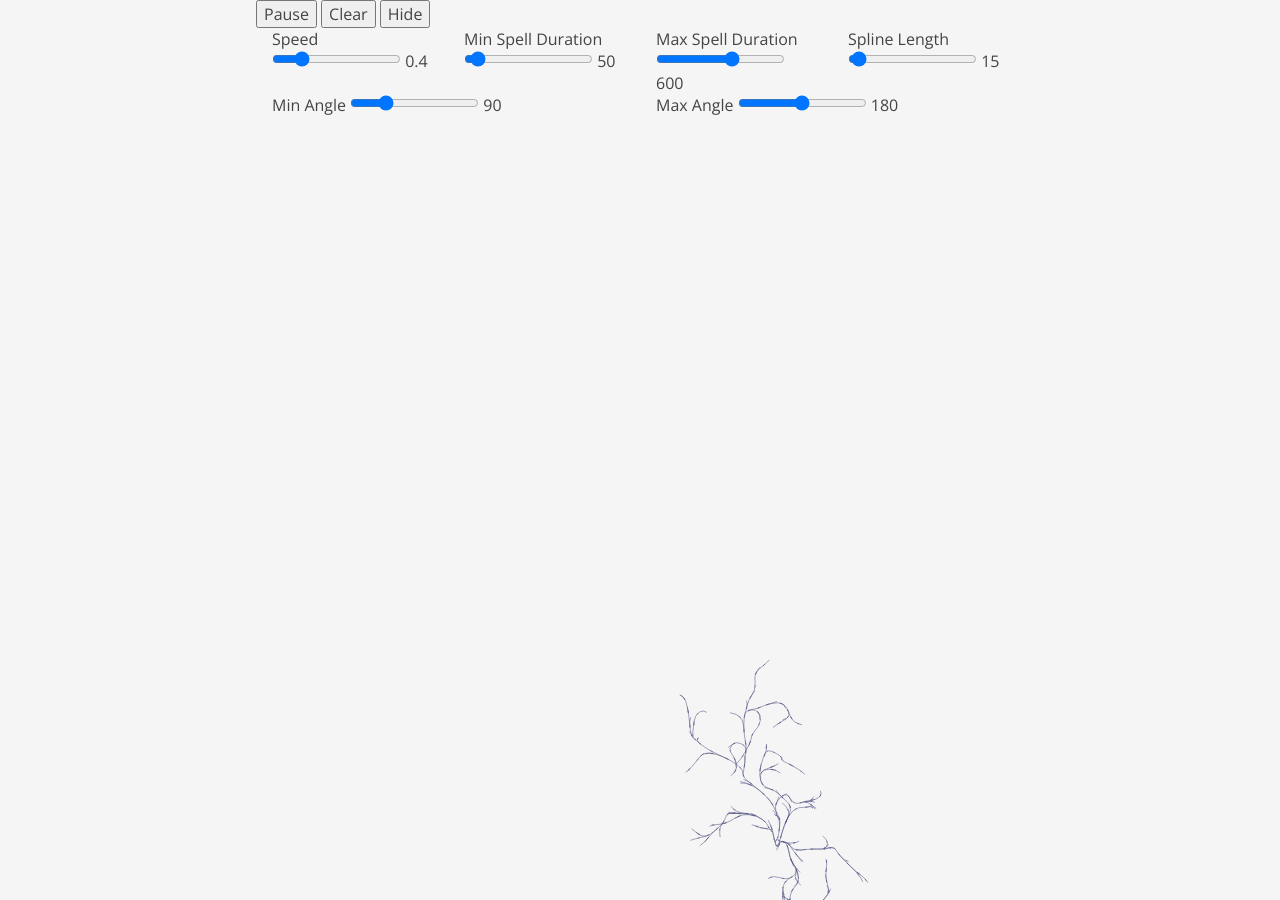
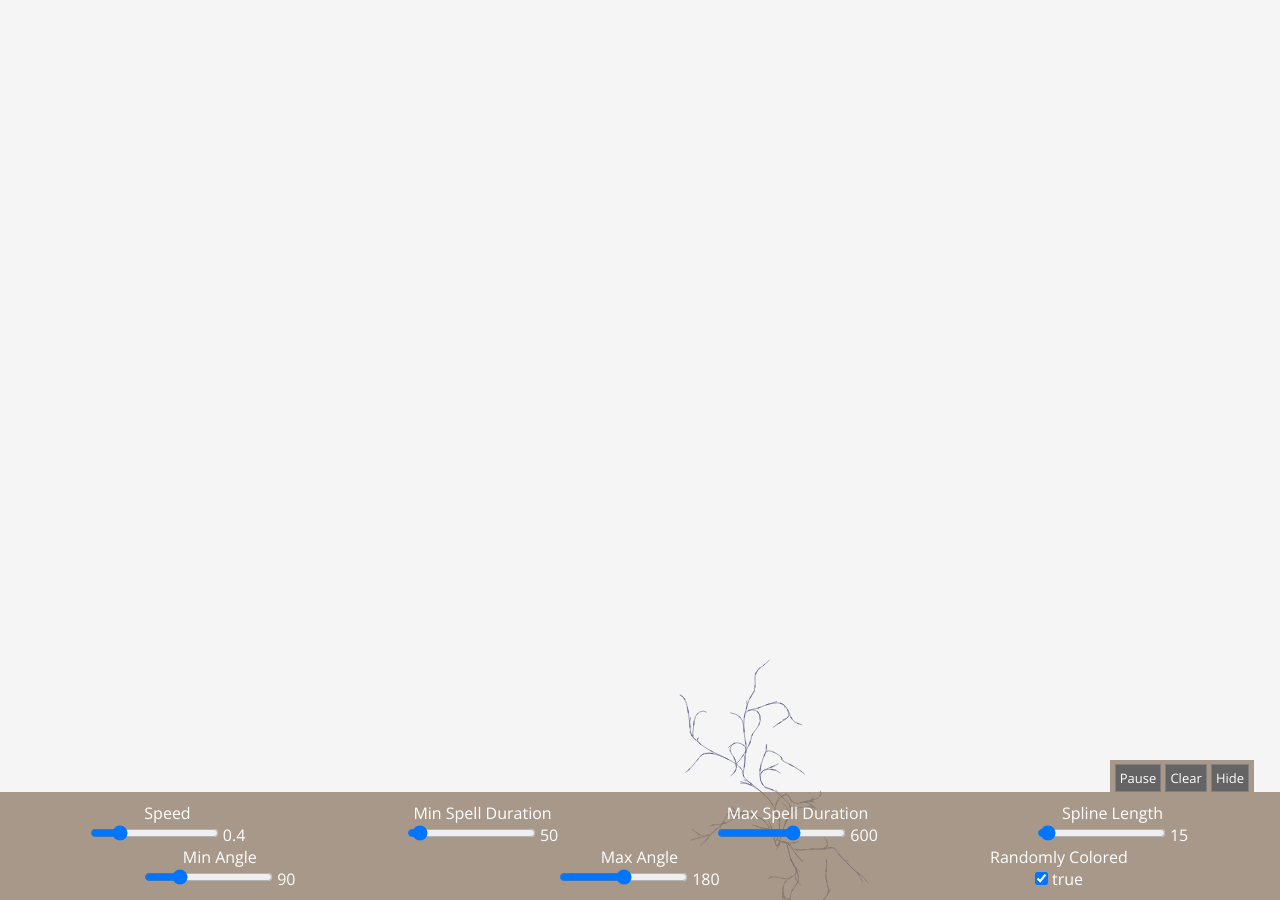
Before and after one commit to thallada/thallada.github.io, a Jekyll site: the page built from magic/index.html, in a window 1280 px wide. Built offline with Jekyll 4.4.1, drawn with Linux system fonts in a browser that asks for light colours; Markdown is read by kramdown in place of the engine named in the settings.

Commit message:
Complete options panel

```diff
--- a/_data/magic.yml
+++ b/_data/magic.yml
@@ -7,3 +7,4 @@ minDuration: 50
 splineLength: 15
 maxAngleChange: 180
 minAngleChange: 90
+randomColored: true
--- a/css/main.css
+++ b/css/main.css
@@ -432,3 +432,52 @@ a.no-decoration:hover {
   color: #444;
   text-decoration: none;
 }
+
+/*****************************************************************************/
+/*
+/* Magic
+/*
+/*****************************************************************************/
+
+div.options-panel {
+  position: fixed;
+  bottom: 0;
+  left: 0;
+  padding: 10px;
+  width: 100%;
+  z-index: 10;
+  height: auto;
+  background-color: rgba(140,120,100,0.75);
+  color: white;
+}
+
+div.controls-tab {
+  position: relative;
+}
+
+div.controls {
+  position: absolute;
+  top: -2.6rem;
+  right: 1rem;
+  height: 2rem;
+  padding-right: 5px;
+  padding-left: 5px;
+  background-color: rgba(140,120,100,0.75);
+}
+
+div.controls button {
+  padding: 0.25rem;
+  margin-top: 0.25rem;
+  background-color: rgb(100, 100, 100);
+  border: 1px grey solid;
+  color: white;
+  font-size: small;
+}
+
+div.options-panel form {
+  text-align: center
+}
+
+div.options-panel form label {
+  display: block;
+}
--- a/js/magic.js
+++ b/js/magic.js
@@ -30,6 +30,9 @@ var Magic = function (options) {
 
     // Average length of new spline (branch)
     this.splineLength = options.splineLength || 15;
+
+    // Whether new spells are cast with a new random color
+    this.randomColored = options.randomColored || true;
 
     this.paused = false;
 
@@ -174,8 +177,11 @@ Magic.prototype.cast = function(x, y, angle, chain) {
         angle = Math.random() * 360;
     }
 
-    var color = this.pickRandomColor();
-    var colorString = "rgb(" + color.r + "," + color.g + "," + color.b + ")";
+    var colorString = "rgb(10,10,10)";
+    if (this.randomColored) {
+        var color = this.pickRandomColor();
+        colorString = "rgb(" + color.r + "," + color.g + "," + color.b + ")";
+    }
 
     // Create new spell (branch)
     this.spells.push({
--- a/magic/index.html
+++ b/magic/index.html
@@ -81,18 +81,25 @@ title: Tyler Hallada
       </div>
     </div>
     <div class="row clearfix">
-      <div class="column half">
+      <div class="column third">
         <form oninput="output.value=minAngleChange.value;updateMagic('minAngleChange', parseInt(minAngleChange.value))">
           <label for="minAngleChange">Min Angle</label>
           <input type="range" min=0 max=360 value={{site.data.magic.minAngleChange}} id="minAngleChange" step=1>
           <output name="output" for="minAngleChange">{{site.data.magic.minAngleChange}}</output>
         </form>
       </div>
-      <div class="column half">
+      <div class="column third">
         <form oninput="output.value=maxAngleChange.value;updateMagic('maxAngleChange', parseInt(maxAngleChange.value))">
           <label for="maxAngleChange">Max Angle</label>
           <input type="range" min=0 max=360 value={{site.data.magic.maxAngleChange}} id="maxAngleChange" step=1>
           <output name="output" for="maxAngleChange">{{site.data.magic.maxAngleChange}}</output>
         </form>
       </div>
+      <div class="column third">
+        <form onchange="output.value=randomColored.checked;updateMagic('randomColored', randomColored.checked)">
+          <label for="randomColored">Randomly Colored</label>
+          <input type="checkbox" {% if site.data.magic.randomColored %}checked{% endif %} id="randomColored">
+          <output name="output" for="randomColored">{{site.data.magic.randomColored}}</output>
+        </form>
+      </div>
 </div>
```
